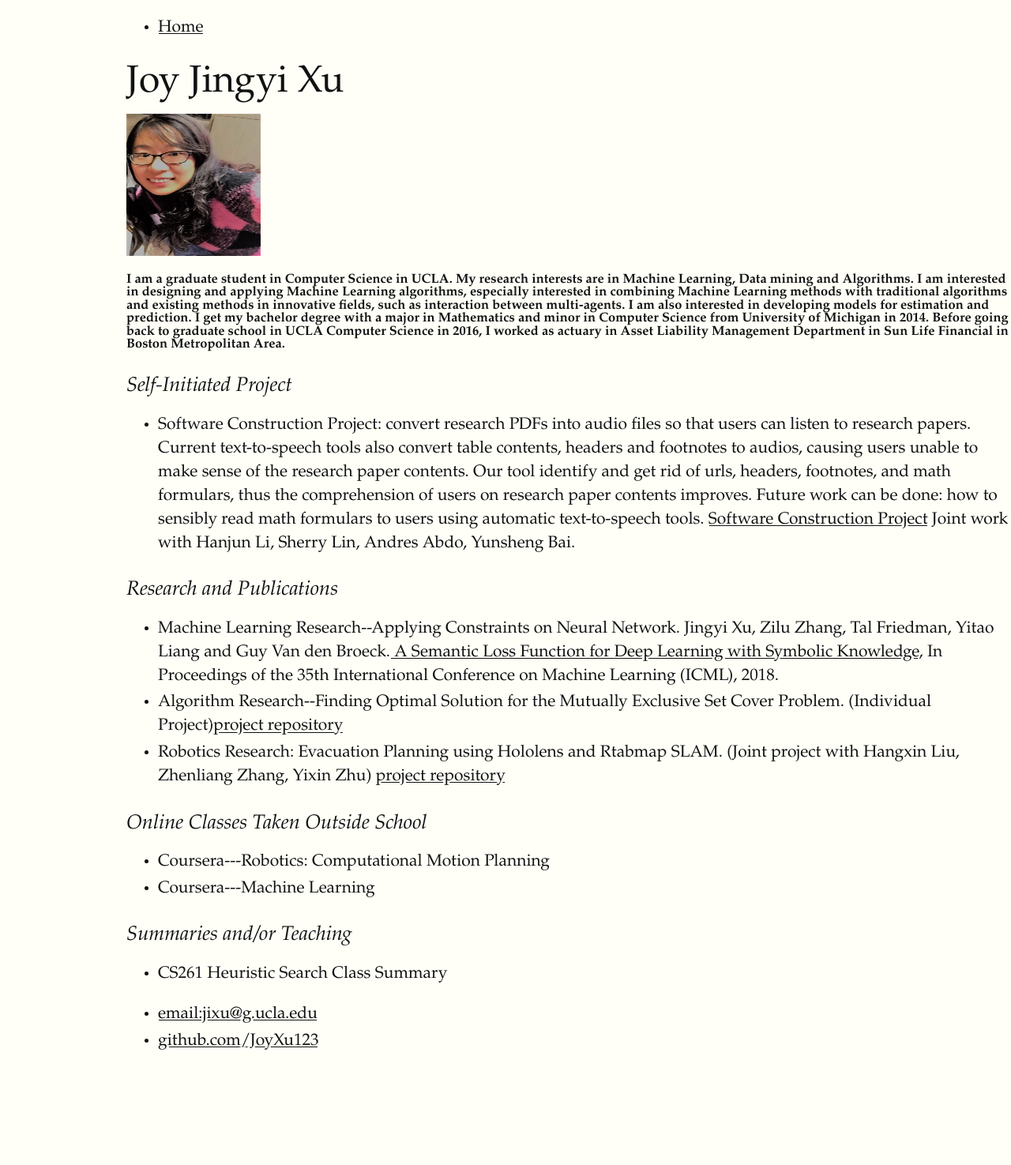
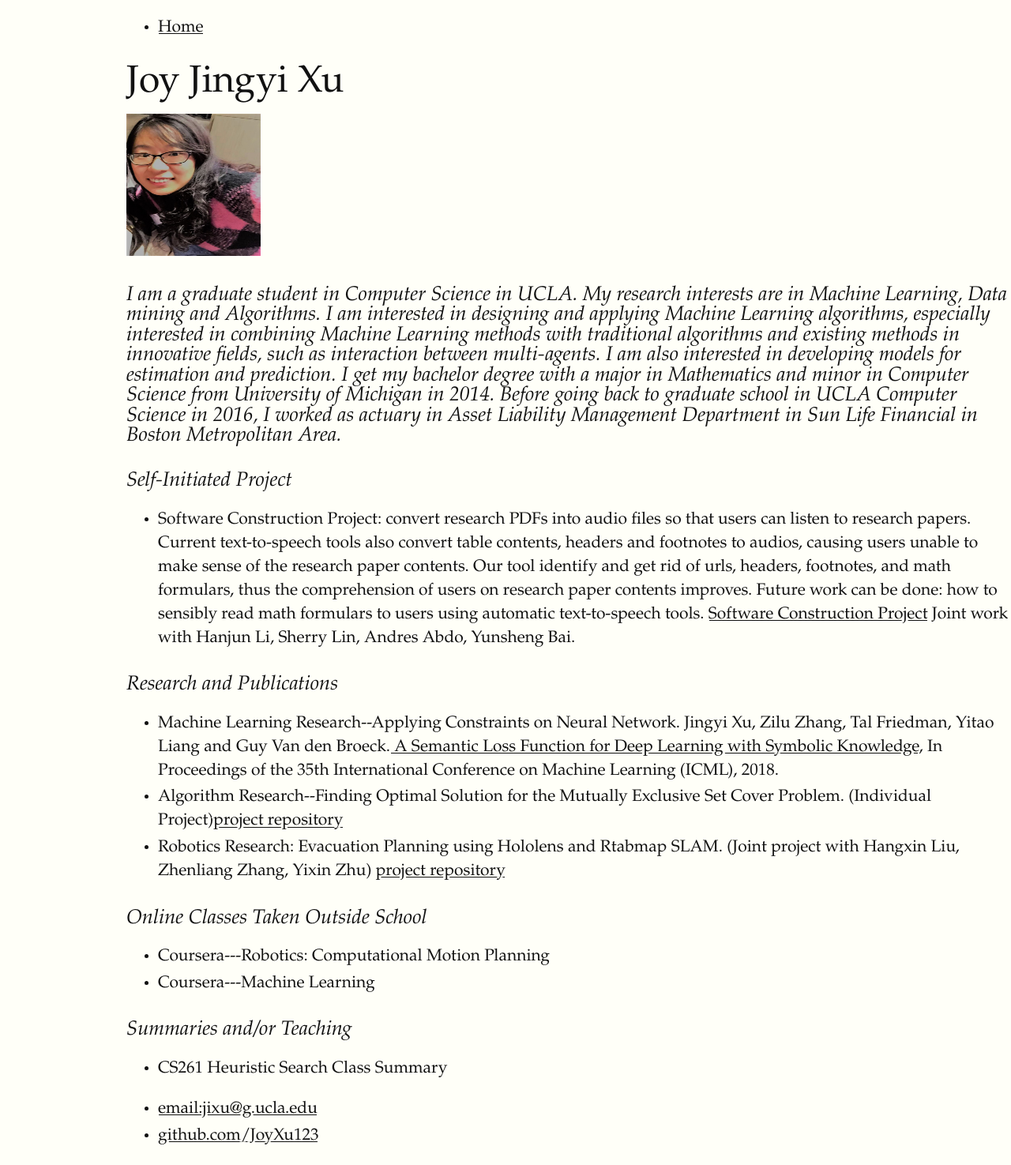
Before and after one commit to JoyXu123/JoyXu123.github.io, a Jekyll site: the page index.html, which Jekyll copies as it is, in a window 1280 px wide. Shown: the whole page at 79% size. Built offline with Jekyll 4.4.1, drawn with Linux system fonts in a browser that asks for light colours; some web fonts are replaced; before the commit the page ends 1355 px from its top, so only the background shows below that.

Commit message:
change font

```diff
--- a/index.html
+++ b/index.html
@@ -15,7 +15,7 @@
     		<div class="blurb">
         		<h1>Joy Jingyi Xu</h1>
 			<img src="/images/self.jpg" alt="Joy's photo" width="170" height="180" >
-			<h3>I am a graduate student in Computer Science in UCLA.
+			<h2>I am a graduate student in Computer Science in UCLA.
 				My research interests are in Machine Learning, Data mining and Algorithms. I am interested in designing and applying Machine Learning algorithms, especially interested in combining Machine Learning methods with traditional algorithms and existing methods in innovative fields, such as interaction between multi-agents. I am also interested in developing models for estimation and prediction.
 
 				I get my bachelor degree with a major in Mathematics and minor in Computer Science from University of Michigan in 2014. Before going back to graduate school in UCLA Computer Science in 2016, I worked as actuary in Asset Liability Management Department in Sun Life Financial in Boston Metropolitan Area.</h3>
```
